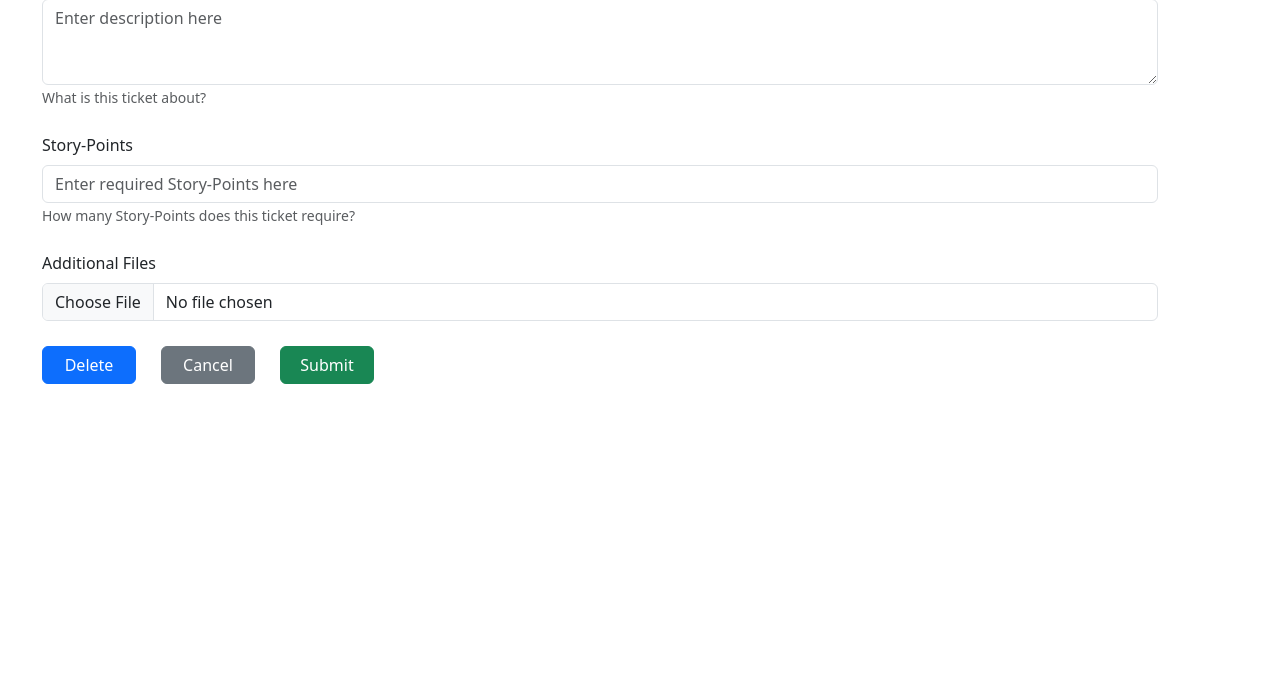
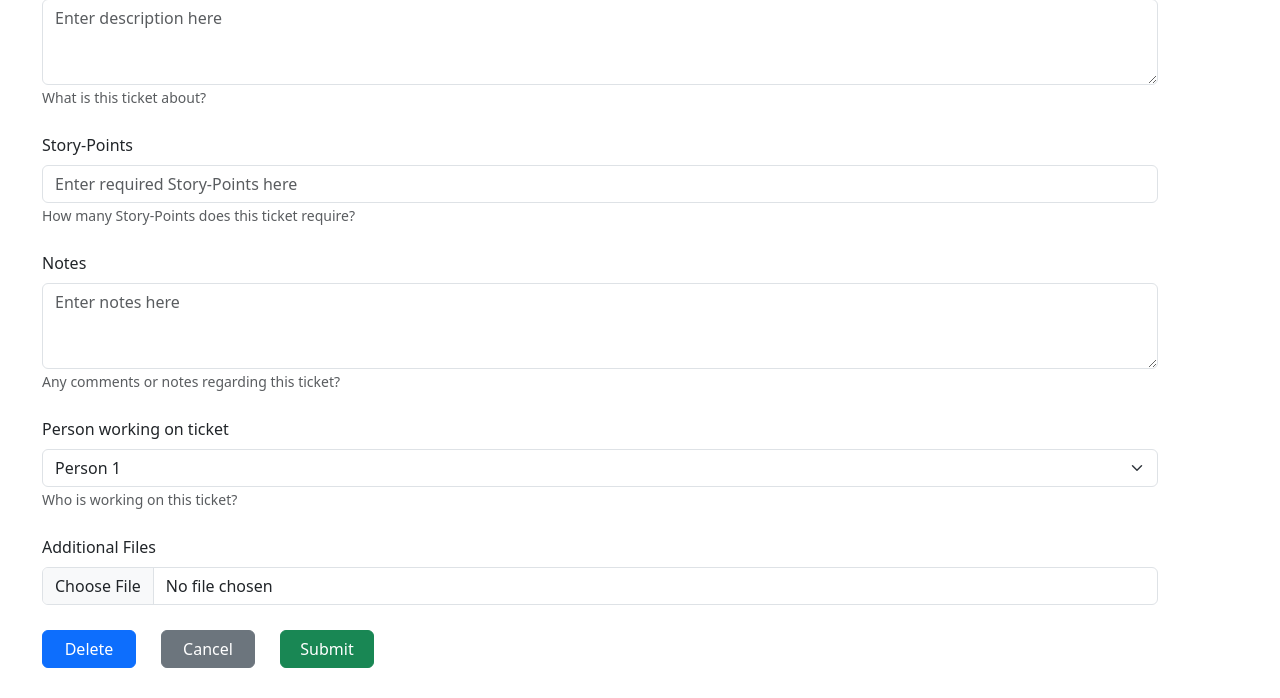
Before and after one commit to SCRUM-Webapp/SCRUM_Webapp_Project, a Flask app: page /Product_Backlog/1 in a window 1280 px wide. Shown: the part 581-1279 px from the top of the page. Before the commit the page ends 965 px from the top, so only its background shows below. Run offline with Flask 3, Linux system fonts and the light colour scheme; some libraries are stand-ins or nearby versions.

Commit message:
added fields to Ticket template

```diff
--- a/templates/Base.html
+++ b/templates/Base.html
@@ -9,6 +9,8 @@
     <title> {% block TITLE%} {%endblock%} Sprint-Planner</title>
     {{ bootstrap.load_css() }}
 </head>
+
+<!-- Check out block TITLE! -->
 
 <body>
 
--- a/templates/Ticket.html
+++ b/templates/Ticket.html
@@ -74,6 +74,22 @@
         </div>
 
         <div class="form-group">
+        <label for="exampleTextarea" class="form-label mt-4">Notes</label>
+        <textarea class="form-control" id="exampleTextarea" rows="3" placeholder="Enter notes here" aria-describedby="NotesHelp"></textarea>
+        <small id="NotesHelp" class="form-text text-muted">Any comments or notes regarding this ticket?</small>
+        </div>
+
+        <div class="form-group" id="OwnerSelect" style="display:block;">
+            <label for="OwnerSelect" class="form-label mt-4">Person working on ticket</label>
+            <select class="form-select" id="OwnerSelect" aria-describedby="ownerHelp">
+                <option>Person 1</option>
+                <option>Person 2</option>
+                <option>Person 3</option>
+            </select>
+            <small id="ownerHelp" class="form-text text-muted">Who is working on this ticket?</small>
+        </div>
+
+        <div class="form-group">
         <label for="formFile" class="form-label mt-4">Additional Files</label>
         <input class="form-control" type="file" id="formFile">
         </div>
```
